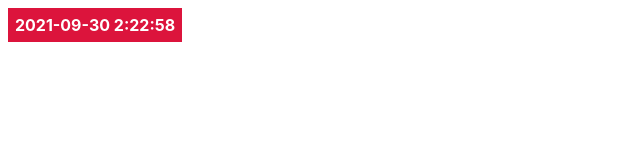
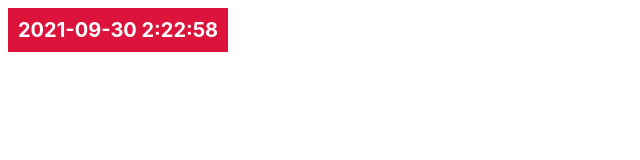
Before and after one commit to johnnyn2/clock, a plain HTML site: page index.html in a window 1280 px wide. Shown: the whole page, without its empty margins (0-640 px from the left). Drawn offline with Linux system fonts and the light colour scheme.

Commit message:
font-size

```diff
--- a/index.html
+++ b/index.html
@@ -13,8 +13,9 @@
             font-weight: bold;
             background-color: crimson;
             display: inline-block;
-            padding: 7px 7px;
+            padding: 10px;
             color: white;
+            font-size: 20px;
         }
     </style>
     <script>
```
